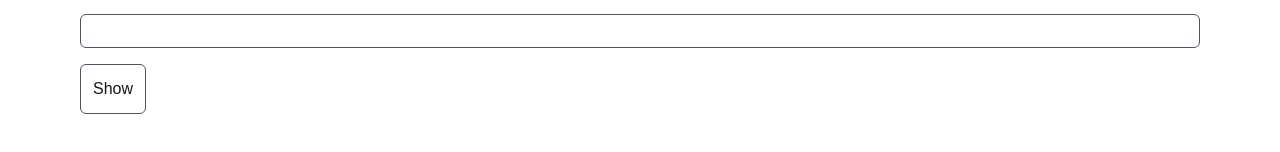
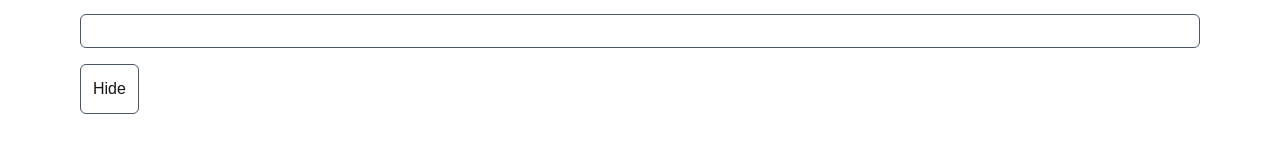
Before and after one commit to ShamsulArifin/next14-blog, a Next.js app: page / in a window 1280 px wide. Shown: the part 362-514 px from the top of the page. Built offline with nearby package versions, Linux system fonts and the light colour scheme.

Commit message:
11. Conditional Rendering

```diff
--- a/app/page.js
+++ b/app/page.js
@@ -10,25 +10,36 @@ function Card({ children }) {
 }
 
 export default function Home() {
-  const [label, setLabel] = useState('Show')
+  const [isVisible, setIsVisible] = useState(true);
 
   const name = 'Piotr';
   const handleClick = () => {
-    setLabel (label == 'Show' ? 'Hide' : 'Show')
+    setIsVisible(!isVisible);
   };
+
+  const cards = isVisible && (
+    <>
+      <Card>This is being passed from parent</Card>
+      <Card>
+        <div>This is JS!</div>
+        <Card>Nested text!</Card>
+      </Card>
+      <Card />
+      <Card />
+    </>
+  );
 
   return (
     <>
       <div className='p-20 space-y-4'>
         <div>Hello, {name}</div>
-        <Card>This is being passed from parent</Card>
-        <Card>
-          <div>This is JS!</div>
-          <Card>Nested text!</Card>
-        </Card>
-        <Card />
-        <Card />
-        <button className='border rounded-md border-gray-600 p-3' onClick={handleClick}>{label}</button>
+        {cards}
+        <button
+          className='border rounded-md border-gray-600 p-3'
+          onClick={handleClick}
+        >
+          {isVisible ? 'Hide' : 'Show'}
+        </button>
       </div>
     </>
   );
```
